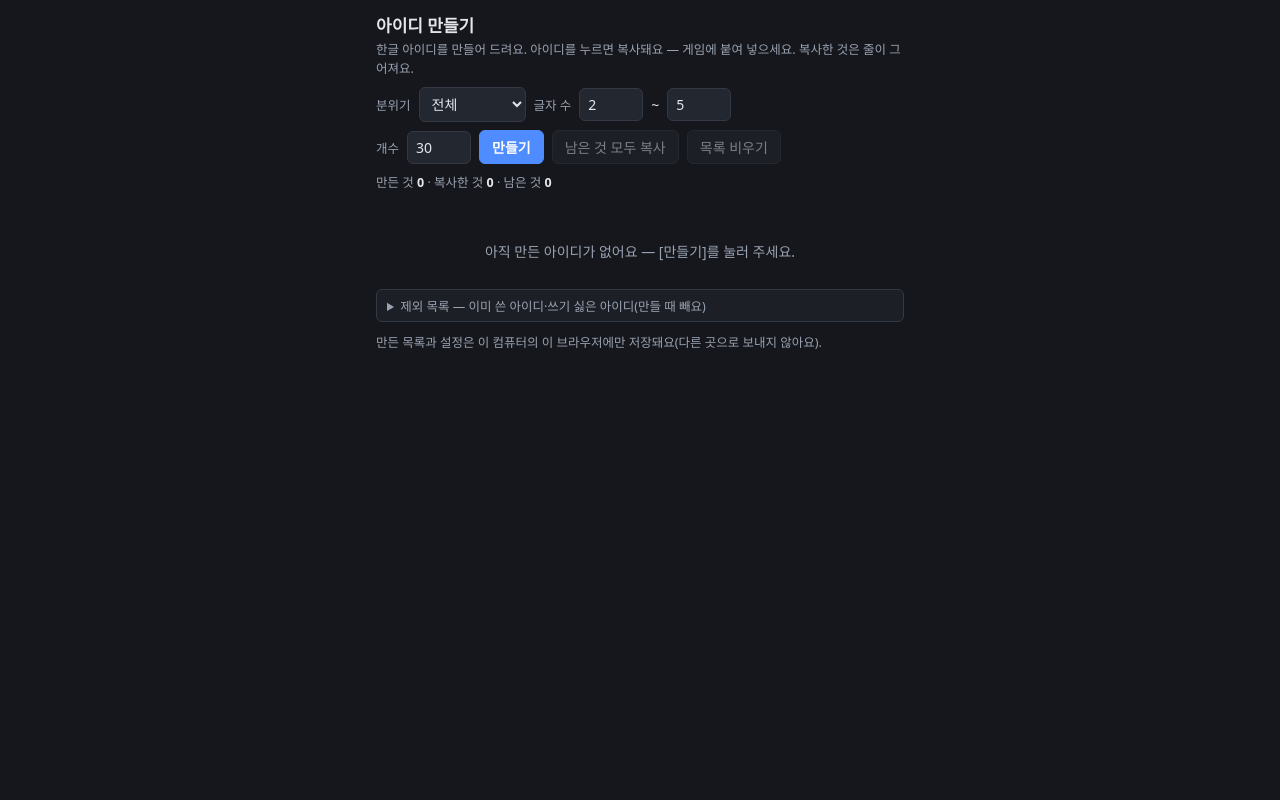
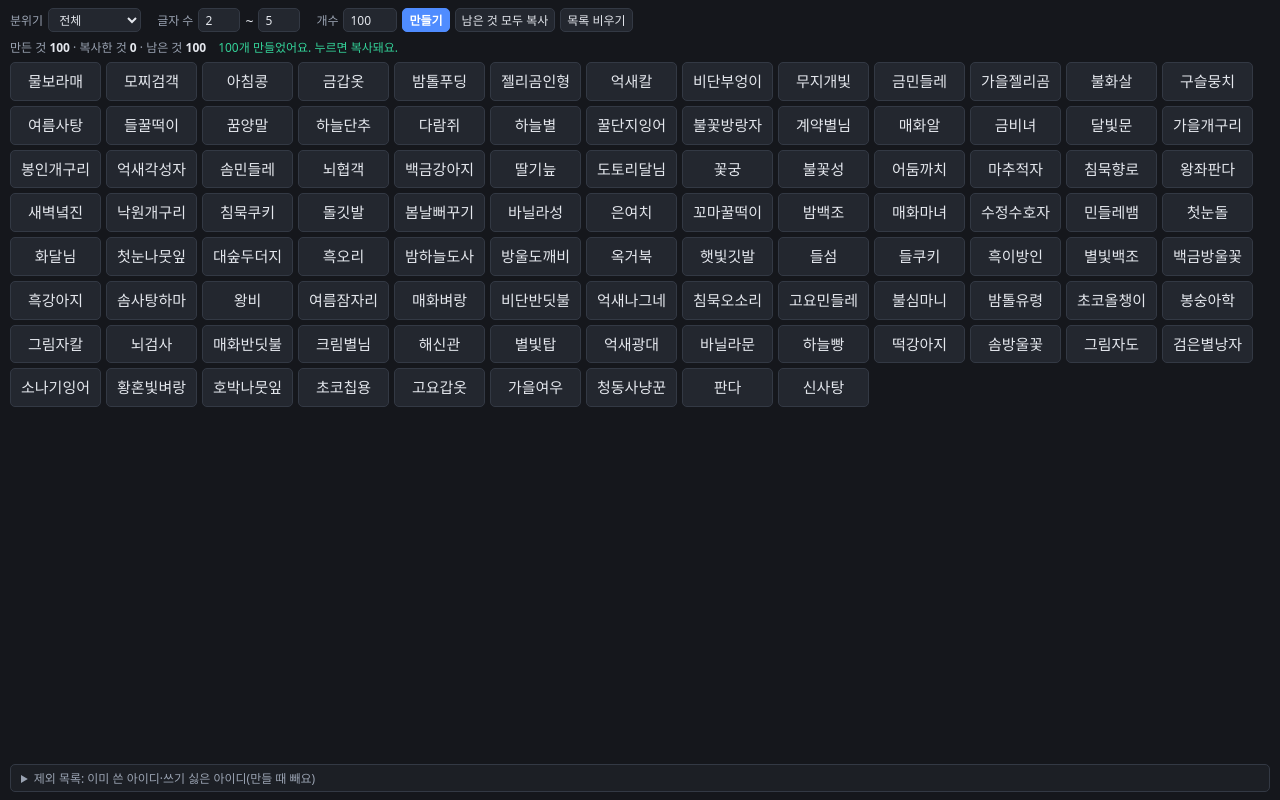
Before and after one commit to cnswk/imageall-download, a plain HTML site: page docs/id/index.html in a window 1280 px wide. Drawn offline with Linux system fonts and the light colour scheme.

Commit message:
feat(id-maker): compact one-line controls, 100 ids visible, 845x730 window
- Remove the title/description text at the top of the page
- Controls (mood, length, count, buttons) shrunk into one line
- Id grid fills the window: 8 columns x 13 rows, about 100 at once
- Default count 100 (old stored default 30 migrates to 100); make 100 on open when the list is empty
- Catalog: id-maker window size 845x730 (the size the owner uses), drop the dash from the description
- Re-signed catalog.json

Co-Authored-By: Claude Opus 5.5 <noreply@anthropic.com>

```diff
--- a/docs/id/index.html
+++ b/docs/id/index.html
@@ -7,39 +7,43 @@
 <style>
   :root { --bg:#15171c; --panel:#1c1f25; --card:#23272f; --line:#333944; --text:#e4e7ed; --sub:#9aa3b2; --accent:#4f8cff; --good:#34d399; --warn:#f5a623; }
   * { box-sizing: border-box; }
-  html, body { margin:0; background:var(--bg); color:var(--text); font-family:"Malgun Gothic","맑은 고딕",system-ui,sans-serif; font-size:14px; }
-  body { padding:12px 16px 16px; max-width:560px; margin:0 auto; }
-  h1 { font-size:17px; margin:0 0 2px; }
-  .hint { color:var(--sub); font-size:12.5px; margin:0 0 10px; }
-  .row { display:flex; flex-wrap:wrap; gap:8px; align-items:center; margin-bottom:8px; }
-  label { color:var(--sub); font-size:12.5px; }
-  select, input[type=number], textarea { background:var(--card); color:var(--text); border:1px solid var(--line); border-radius:6px; padding:6px 8px; font:inherit; }
-  input[type=number] { width:64px; }
-  textarea { width:100%; min-height:70px; resize:vertical; }
-  button { background:var(--card); color:var(--text); border:1px solid var(--line); border-radius:6px; padding:6px 12px; font:inherit; cursor:pointer; }
+  html, body { margin:0; height:100%; background:var(--bg); color:var(--text); font-family:"Malgun Gothic","맑은 고딕",system-ui,sans-serif; font-size:14px; }
+  /* 창 하나를 꽉 채운다: 위 고르는 줄 + 한 줄 알림 + 목록(남는 높이 전부, 넘치면 그 안에서만 굴림) + 제외 목록 */
+  body { padding:8px 10px; display:flex; flex-direction:column; gap:6px; overflow:hidden; }
+  .hint { color:var(--sub); font-size:12px; margin:0; }
+  .bar { display:flex; flex-wrap:wrap; gap:5px; align-items:center; flex:none; }
+  .bar .sep { width:6px; }
+  label { color:var(--sub); font-size:12px; }
+  select, input[type=number], textarea { background:var(--card); color:var(--text); border:1px solid var(--line); border-radius:5px; font:inherit; }
+  .bar select, .bar input[type=number], .bar button { height:24px; font-size:12px; padding:0 6px; }
+  .bar input[type=number] { width:42px; }
+  .bar input#count { width:54px; }
+  textarea { width:100%; min-height:60px; resize:vertical; padding:6px 8px; font-size:13px; }
+  button { background:var(--card); color:var(--text); border:1px solid var(--line); border-radius:5px; font:inherit; cursor:pointer; }
   button:hover { border-color:#545c6a; background:#2a2f38; }
   button.primary { background:var(--accent); border-color:var(--accent); color:#fff; font-weight:600; }
   button.primary:hover { filter:brightness(1.08); }
   button:disabled { opacity:.5; cursor:default; }
-  .stats { color:var(--sub); font-size:12.5px; margin:6px 0; }
+  .info { display:flex; flex-wrap:wrap; gap:4px 12px; align-items:baseline; flex:none; min-height:17px; font-size:12px; }
+  .stats { color:var(--sub); }
   .stats b { color:var(--text); }
-  #msg { min-height:18px; font-size:12.5px; color:var(--good); margin:4px 0 8px; }
+  #msg { color:var(--good); }
   #msg.warn { color:var(--warn); }
-  #list { display:grid; grid-template-columns:repeat(auto-fill, minmax(104px, 1fr)); gap:6px; }
-  .id { background:var(--card); border:1px solid var(--line); border-radius:6px; padding:8px 6px; text-align:center; cursor:pointer; font-size:15px; user-select:none; }
+  /* 창 너비 830(100%)에서 8칸 × 13줄 = 104개가 한 번에 보인다 */
+  #list { flex:1; min-height:0; overflow-y:auto; scrollbar-gutter:stable; display:grid; grid-template-columns:repeat(auto-fill, minmax(88px, 1fr)); grid-auto-rows:min-content; align-content:start; gap:5px; padding-right:2px; }
+  .id { background:var(--card); border:1px solid var(--line); border-radius:5px; padding:9px 2px; text-align:center; cursor:pointer; font-size:15px; line-height:1.25; white-space:nowrap; overflow:hidden; user-select:none; }
   .id:hover { border-color:var(--accent); }
   .id.copied { color:var(--sub); border-style:dashed; text-decoration:line-through; }
   .id.now { border-color:var(--good); color:var(--good); text-decoration:none; }
-  details { margin:10px 0; border:1px solid var(--line); border-radius:6px; padding:6px 10px; background:var(--panel); }
-  summary { cursor:pointer; color:var(--sub); font-size:12.5px; }
+  details { flex:none; border:1px solid var(--line); border-radius:5px; padding:4px 10px; background:var(--panel); }
+  details[open] { padding-bottom:8px; }
+  details .hint { margin:6px 0; }
+  summary { cursor:pointer; color:var(--sub); font-size:12px; }
   .empty { color:var(--sub); padding:18px 0; text-align:center; grid-column:1 / -1; }
 </style>
 </head>
 <body>
-<h1>아이디 만들기</h1>
-<p class="hint">한글 아이디를 만들어 드려요. 아이디를 누르면 복사돼요 — 게임에 붙여 넣으세요. 복사한 것은 줄이 그어져요.</p>
-
-<div class="row">
+<div class="bar">
   <label for="theme">분위기</label>
   <select id="theme">
     <option value="all">전체</option>
@@ -47,28 +51,26 @@
     <option value="fantasy">판타지·전사</option>
     <option value="cute">동물·귀여움</option>
   </select>
+  <span class="sep"></span>
   <label for="lenMin">글자 수</label>
   <input id="lenMin" type="number" min="1" max="5" value="2"> ~
   <input id="lenMax" type="number" min="1" max="5" value="5">
-</div>
-<div class="row">
+  <span class="sep"></span>
   <label for="count">개수</label>
-  <input id="count" type="number" min="1" max="1000" value="30">
+  <input id="count" type="number" min="1" max="1000" value="100">
   <button id="issue" class="primary" type="button">만들기</button>
   <button id="copyLeft" type="button" title="아직 복사 안 한 아이디를 한 줄에 하나씩 모두 복사해요">남은 것 모두 복사</button>
   <button id="clear" type="button" title="만든 아이디 목록을 비워요(제외 목록은 그대로)">목록 비우기</button>
 </div>
 
-<div class="stats" id="stats"></div>
-<div id="msg" role="status" aria-live="polite"></div>
+<div class="info"><span class="stats" id="stats"></span><span id="msg" role="status" aria-live="polite"></span></div>
 <div id="list"></div>
 
 <details>
-  <summary>제외 목록 — 이미 쓴 아이디·쓰기 싫은 아이디(만들 때 빼요)</summary>
-  <p class="hint" style="margin-top:8px">한 줄에 하나씩, 또는 쉼표로 나눠 적으세요. 이 브라우저에만 저장돼요.</p>
+  <summary>제외 목록: 이미 쓴 아이디·쓰기 싫은 아이디(만들 때 빼요)</summary>
+  <p class="hint">한 줄에 하나씩, 또는 쉼표로 나눠 적으세요. 만든 목록과 설정은 이 컴퓨터의 이 브라우저에만 저장돼요(다른 곳으로 보내지 않아요).</p>
   <textarea id="excluded" spellcheck="false" placeholder="달빛여우&#10;별빛토끼"></textarea>
 </details>
-<p class="hint">만든 목록과 설정은 이 컴퓨터의 이 브라우저에만 저장돼요(다른 곳으로 보내지 않아요).</p>
 
 <script id="engine">
 // 아이디 조합 규칙 — ImageAll 1의 '한글 아이디 발급기'(NicknameService.cs)와 같다.
@@ -186,7 +188,8 @@ if (typeof module !== "undefined") module.exports = { buildPool, parseExclusions
   const $ = (id) => document.getElementById(id);
   const el = { theme: $("theme"), lenMin: $("lenMin"), lenMax: $("lenMax"), count: $("count"), issue: $("issue"), copyLeft: $("copyLeft"), clear: $("clear"), stats: $("stats"), msg: $("msg"), list: $("list"), excluded: $("excluded") };
   // 상태: 만든 아이디들 [{name, copied}] + 설정. 브라우저에만 저장한다(읽을 때 모양을 검사한다).
-  let state = { theme: "all", lenMin: 2, lenMax: 5, count: 30, excluded: "", names: [] };
+  // v 2(2026-11-22): 개수 기본값을 30에서 100으로(창 하나에 100개쯤 보인다).
+  let state = { v: 2, theme: "all", lenMin: 2, lenMax: 5, count: 100, excluded: "", names: [] };
   let lastCopied = "";
 
   function load() {
@@ -197,14 +200,16 @@ if (typeof module !== "undefined") module.exports = { buildPool, parseExclusions
       state.theme = THEME_KEYS.includes(d.theme) ? d.theme : "all";
       state.lenMin = int(d.lenMin, 1, 5, 2);
       state.lenMax = int(d.lenMax, 1, 5, 5);
-      state.count = int(d.count, 1, 1000, 30);
+      state.count = int(d.count, 1, 1000, 100);
+      // 옛 판(v 없음)의 30은 고른 값이 아니라 그때 기본값이었다
+      if (d.v !== 2 && state.count === 30) state.count = 100;
       state.excluded = typeof d.excluded === "string" ? d.excluded.slice(0, 20000) : "";
       state.names = Array.isArray(d.names) ? d.names.filter((n) => n && typeof n.name === "string" && isHangul(n.name) && n.name.length <= 5).slice(0, 5000).map((n) => ({ name: n.name, copied: n.copied === true })) : [];
     } catch (e) { /* 저장된 것이 깨졌으면 처음 상태로 */ }
   }
   function save() {
     try { localStorage.setItem(KEY, JSON.stringify(state)); }
-    catch (e) { say("이 브라우저에 저장하지 못했어요 — 창을 닫으면 목록이 사라져요.", true); }
+    catch (e) { say("이 브라우저에 저장하지 못했어요. 창을 닫으면 목록이 사라져요.", true); }
   }
   function say(text, warn) { el.msg.textContent = text; el.msg.className = warn ? "warn" : ""; }
 
@@ -217,14 +222,14 @@ if (typeof module !== "undefined") module.exports = { buildPool, parseExclusions
     }
     el.list.textContent = "";
     if (state.names.length === 0) {
-      const e = document.createElement("div"); e.className = "empty"; e.textContent = "아직 만든 아이디가 없어요 — [만들기]를 눌러 주세요."; el.list.append(e);
+      const e = document.createElement("div"); e.className = "empty"; e.textContent = "아직 만든 아이디가 없어요. [만들기]를 눌러 주세요."; el.list.append(e);
     }
     state.names.forEach((n, i) => {
       const d = document.createElement("button");
       d.type = "button";
       d.className = "id" + (n.copied ? " copied" : "") + (n.name === lastCopied ? " now" : "");
       d.textContent = n.name;
-      d.title = n.copied ? "복사했던 아이디예요 — 누르면 다시 복사해요" : "누르면 복사해요";
+      d.title = n.copied ? "복사했던 아이디예요. 누르면 다시 복사해요" : "누르면 복사해요";
       d.addEventListener("click", () => copyOne(i));
       el.list.append(d);
     });
@@ -244,8 +249,8 @@ if (typeof module !== "undefined") module.exports = { buildPool, parseExclusions
   }
   async function copyOne(i) {
     const n = state.names[i]; if (!n) return;
-    if (await toClipboard(n.name)) { n.copied = true; lastCopied = n.name; save(); render(); say("'" + n.name + "' 복사했어요 — 게임에 붙여 넣으세요(Ctrl+V)."); }
-    else say("복사하지 못했어요 — 아이디를 직접 골라 복사해 주세요.", true);
+    if (await toClipboard(n.name)) { n.copied = true; lastCopied = n.name; save(); render(); say("'" + n.name + "' 복사했어요. 게임에 붙여 넣으세요(Ctrl+V)."); }
+    else say("복사하지 못했어요. 아이디를 직접 골라 복사해 주세요.", true);
   }
   async function copyLeft() {
     const left = state.names.filter((n) => !n.copied).map((n) => n.name);
@@ -258,7 +263,7 @@ if (typeof module !== "undefined") module.exports = { buildPool, parseExclusions
     const num = (inp, lo, hi, def) => { const v = parseInt(inp.value, 10); return Number.isInteger(v) ? Math.min(hi, Math.max(lo, v)) : def; };
     let lenMin = num(el.lenMin, 1, 5, 2), lenMax = num(el.lenMax, 1, 5, 5);
     if (lenMin > lenMax) [lenMin, lenMax] = [lenMax, lenMin];
-    const want = num(el.count, 1, 1000, 30);
+    const want = num(el.count, 1, 1000, 100);
     Object.assign(state, { theme: THEME_KEYS.includes(el.theme.value) ? el.theme.value : "all", lenMin, lenMax, count: want, excluded: el.excluded.value.slice(0, 20000) });
     el.lenMin.value = lenMin; el.lenMax.value = lenMax; el.count.value = want;
     const pool = buildPool(state.theme, lenMin, lenMax);
@@ -266,8 +271,8 @@ if (typeof module !== "undefined") module.exports = { buildPool, parseExclusions
     const got = pick(pool, exclude, want, Math.random);
     state.names = state.names.concat(got.map((name) => ({ name, copied: false })));
     save(); render();
-    if (got.length < want) say("이 설정으로는 " + got.length + "개만 더 만들 수 있었어요(조합 " + pool.length.toLocaleString("ko-KR") + "가지 중 남은 것) — 글자 수를 넓히거나 분위기를 '전체'로 바꿔 보세요.", true);
-    else say(got.length + "개 만들었어요 — 누르면 복사돼요.");
+    if (got.length < want) say("이 설정으로는 " + got.length + "개만 더 만들 수 있었어요(조합 " + pool.length.toLocaleString("ko-KR") + "가지 중 남은 것). 글자 수를 넓히거나 분위기를 '전체'로 바꿔 보세요.", true);
+    else say(got.length + "개 만들었어요. 누르면 복사돼요.");
   }
   function clearAll() {
     if (state.names.length === 0) return;
@@ -281,7 +286,9 @@ if (typeof module !== "undefined") module.exports = { buildPool, parseExclusions
   el.copyLeft.addEventListener("click", copyLeft);
   el.clear.addEventListener("click", clearAll);
   el.excluded.addEventListener("change", () => { state.excluded = el.excluded.value.slice(0, 20000); save(); });
-  render();
+  // 켤 때 목록이 비어 있으면(처음·비운 뒤) 개수만큼 만들어 둔다
+  if (state.names.length === 0) issue();
+  else render();
 })();
 </script>
 </body>
```
Also changed, not shown: catalog.json, 1 other file.
